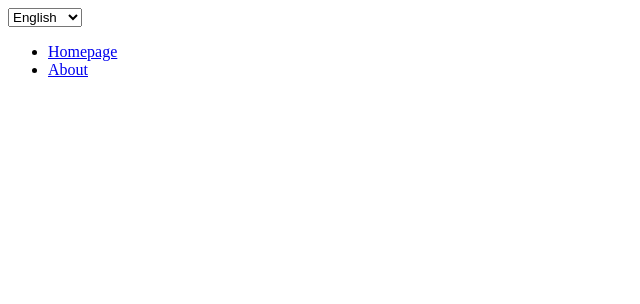
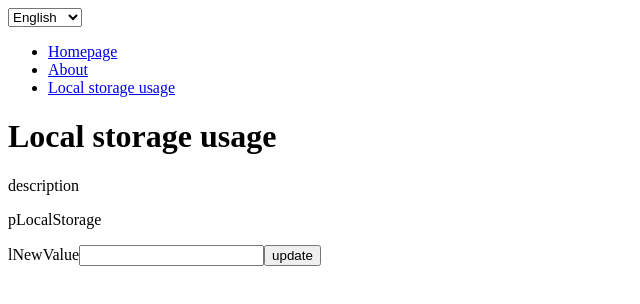
Before and after one commit to FranckBigand/nuxt-github-pages-poc, a Nuxt app: page /localStorage in a window 1280 px wide. Shown: the top 304 px of the page, without its empty margins (0-640 px from the left). Built offline with nearby package versions, Linux system fonts and the light colour scheme.

Commit message:
Add localstorage page

```diff
--- a/app.vue
+++ b/app.vue
@@ -15,6 +15,11 @@
           <li>
             <NuxtLink to="/about">{{ $t("about") }}</NuxtLink>
           </li>
+          <li>
+            <NuxtLink to="/localStorage">
+              {{ $t("localStorageUsage") }}
+            </NuxtLink>
+          </li>
         </ul>
       </nav>
     </header>
--- a/i18n.config.ts
+++ b/i18n.config.ts
@@ -5,10 +5,12 @@ export default defineI18nConfig(() => ({
     en: {
       homepage: "Homepage",
       about: "About",
+      localStorageUsage: "Local storage usage",
     },
     fr: {
       homepage: "Page d'accueil",
       about: "A propos",
+      localStorageUsage: "Utilisation du local storage",
     },
   },
 }));
--- a/nuxt.config.ts
+++ b/nuxt.config.ts
@@ -2,7 +2,7 @@
 export default defineNuxtConfig({
   compatibilityDate: "2024-04-03",
   devtools: { enabled: true },
-  modules: ["@nuxtjs/i18n"],
+  modules: ["@nuxtjs/i18n", "@vueuse/nuxt"],
   i18n: {
     vueI18n: "./i18n.config.ts",
     strategy: "no_prefix",
--- a/package.json
+++ b/package.json
@@ -11,6 +11,8 @@
   },
   "dependencies": {
     "@nuxtjs/i18n": "^9.0.0-rc.2",
+    "@vueuse/core": "^11.2.0",
+    "@vueuse/nuxt": "^11.2.0",
     "nuxt": "^3.14.159",
     "vue": "latest",
     "vue-router": "latest"
--- /dev/null
+++ b/pages/localStorage.vue
@@ -0,0 +1,60 @@
+<template>
+  <main>
+    <h1>{{ $t("localStorageUsage") }}</h1>
+    <p>{{ t("description") }}</p>
+    <p>{{ t("pLocalStorage", { value: localStorageValue }) }}</p>
+    <form @submit.prevent="updateLocalStorageValue">
+      <label for="localStorageNewValue">{{ t("lNewValue") }}</label>
+      <input
+        v-model="formValue"
+        id="localStorageNewValue"
+        name="value"
+        type="text"
+        maxlength="10"
+        required
+      />
+      <button type="submit">{{ t("update") }}</button>
+    </form>
+  </main>
+</template>
+
+<script lang="ts" setup>
+const { t } = useI18n();
+
+const LOCAL_STORAGE_KEY = "localStorageValue";
+const localStorageValue = useLocalStorage(LOCAL_STORAGE_KEY, "");
+
+const formValue = ref("");
+
+function updateLocalStorageValue() {
+  localStorageValue.value = formValue.value;
+}
+</script>
+
+<style></style>
+
+<i18n lang="yaml">
+en:
+  description: >-
+    The page is used to test local storage usage.
+    Filling the form and validating it updates the value in the
+    next paragraph. The value is being saved, it is conserved
+    when refreshing the page.
+    This functionality is implemented using useLocalStorage from
+    VueUse.
+  pLocalStorage: Currently, value in local storage is "{value}".
+  lNewValue: New value
+  update: Update
+
+fr:
+  description: >-
+    Cette page est utilisée pour tester l'utilisation du local storage.
+    Remplir le formulaire et le valider met à jour la valeur dans le
+    paragraphe suivant. La valeur étant sauvegardée, elle est conservée
+    en raffraichissant la page.
+    Cette fonctionnalité est implémentée en utilisant useLocalStorage de
+    VueUse.
+  pLocalStorage: Actuellement, la valeur dans le local storage est "{value}"
+  lNewValue: Nouvelle valeur
+  update: Mettre à jour
+</i18n>
```
Also changed, not shown: 1 other file (tests, documents, lock files or other folders).
